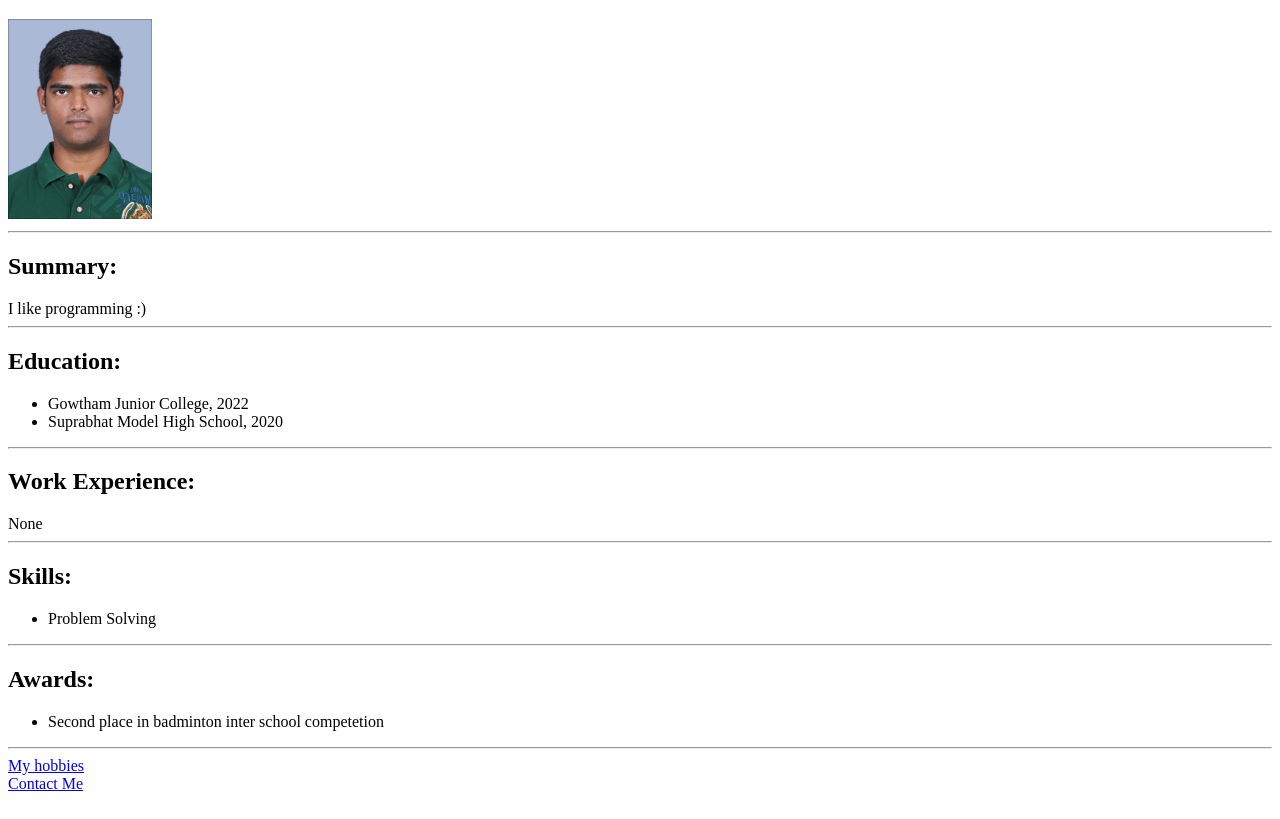
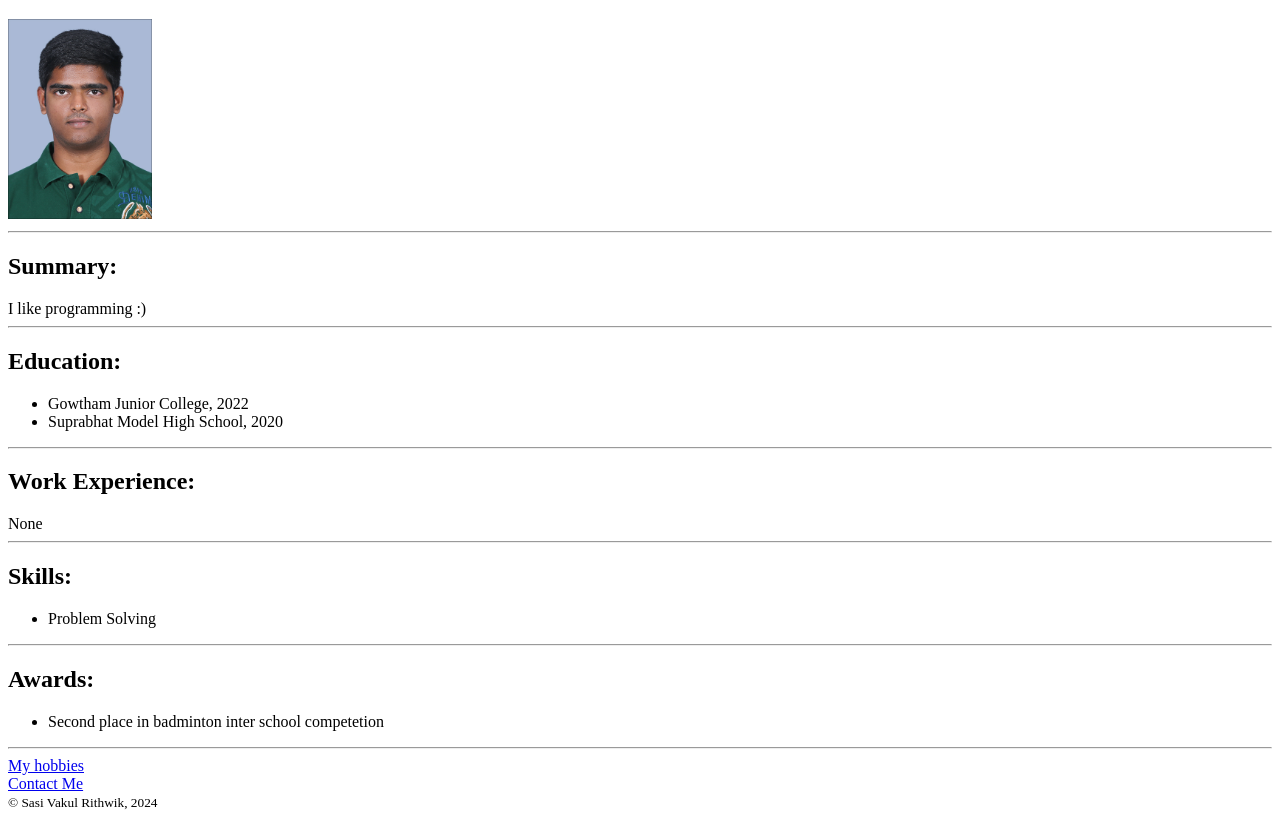
Before and after one commit to SasiVakulRithiwk/Resume-HTML, a plain HTML site: page index.html in a window 1280 px wide. Shown: the part 61-880 px from the top of the page. Drawn offline with Linux system fonts and the light colour scheme.

Commit message:
Update index.html

```diff
--- a/index.html
+++ b/index.html
@@ -32,5 +32,10 @@
         <hr/>
         <a href="./public/hobbies.html">My hobbies</a><br/>
         <a href="./public/contact.html">Contact Me</a>
+        <footer>
+            <small>
+                © Sasi Vakul Rithwik, 2024
+            </small>
+        </footer>
     </body>
 </html>
```
